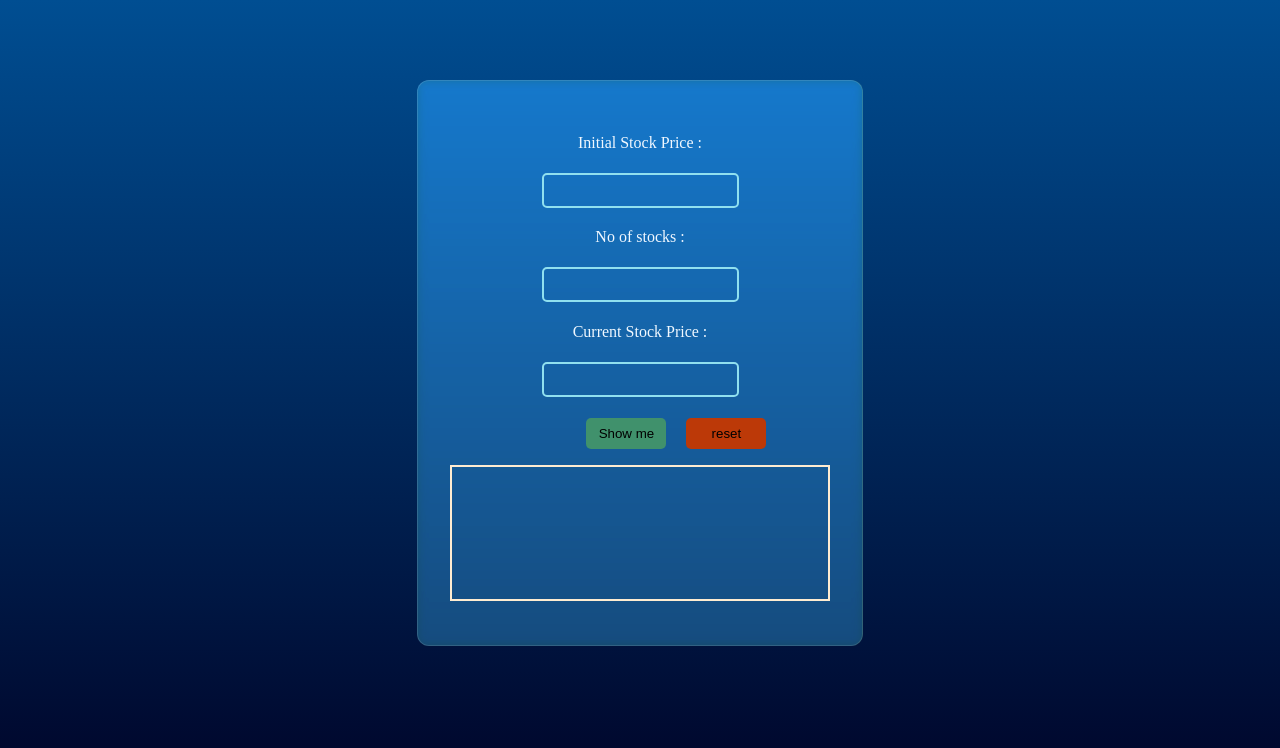
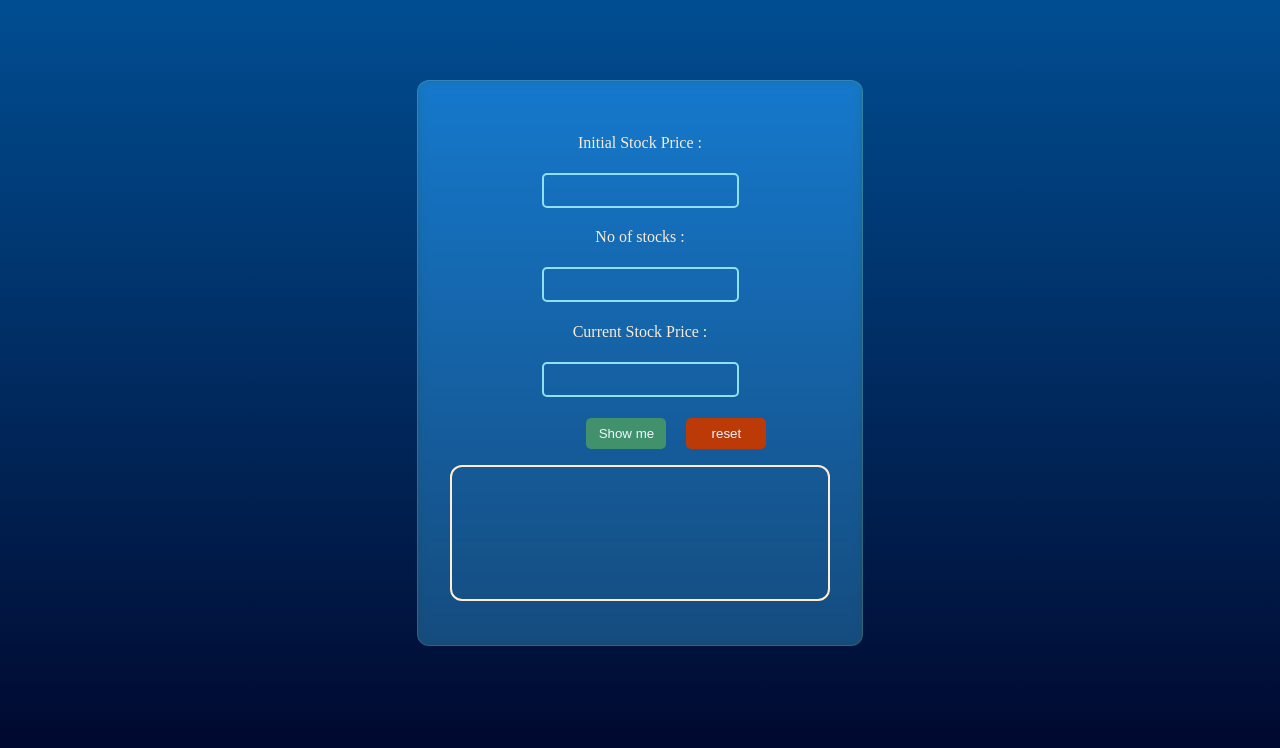
Before and after one commit to meenank/stock-PL, a plain HTML site: page index.html in a window 1280 px wide. Drawn offline with Linux system fonts and the light colour scheme.

Commit message:
more styling

```diff
--- a/styles.css
+++ b/styles.css
@@ -30,6 +30,7 @@ body {
     /* width: 100%;*/
     margin: 1.3rem auto;
     /* max-width: 60%; */
+    color: antiquewhite;
 }
 
 .result {
@@ -39,6 +40,7 @@ body {
     text-align: center;
     padding-top: 2rem;
     background: transparent;
+    border-radius: 12px;
 }
 
 .inp-style {
@@ -59,6 +61,7 @@ body {
     outline: none;
     border: none;
     background-color: #40916c;
+    color: aliceblue;
 }
 
 #reset {
@@ -70,4 +73,5 @@ body {
     outline: none;
     border: none;
     background-color: #bc3908;
+    color: aliceblue;
 }
```
